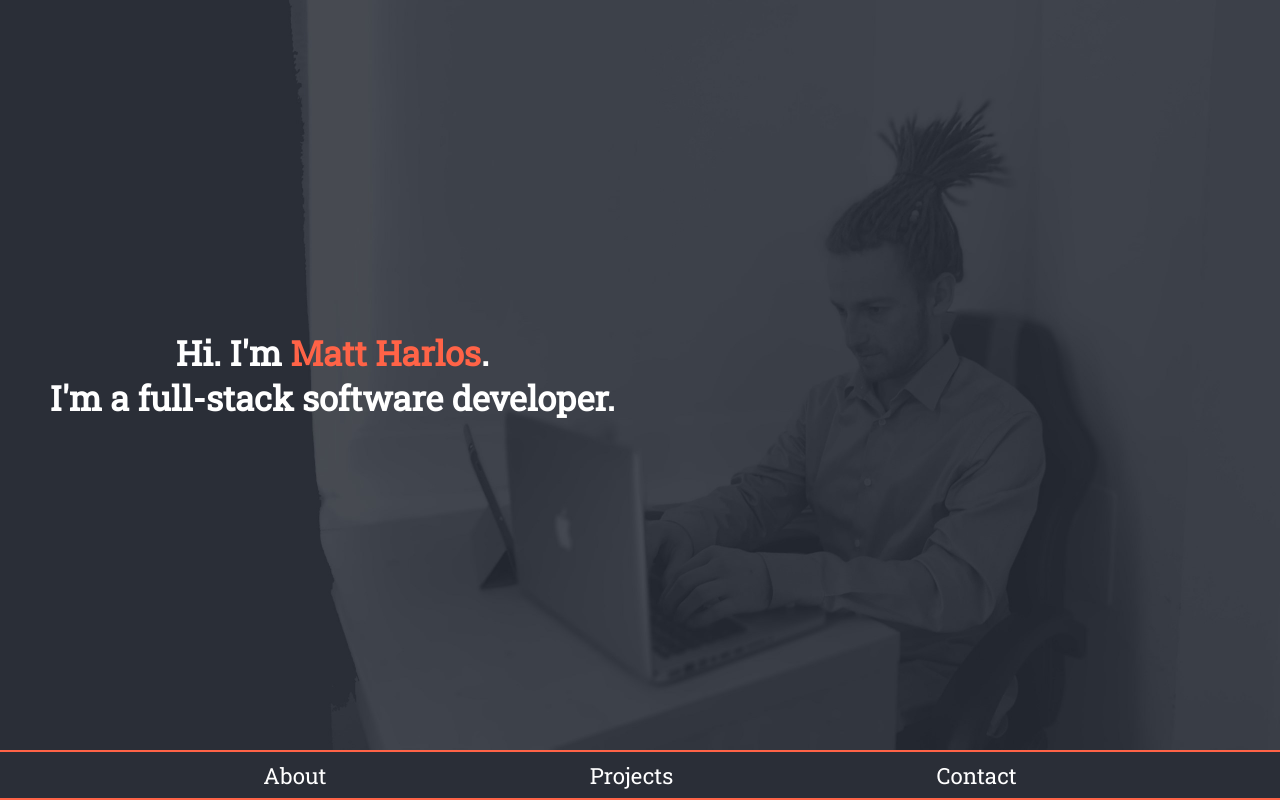
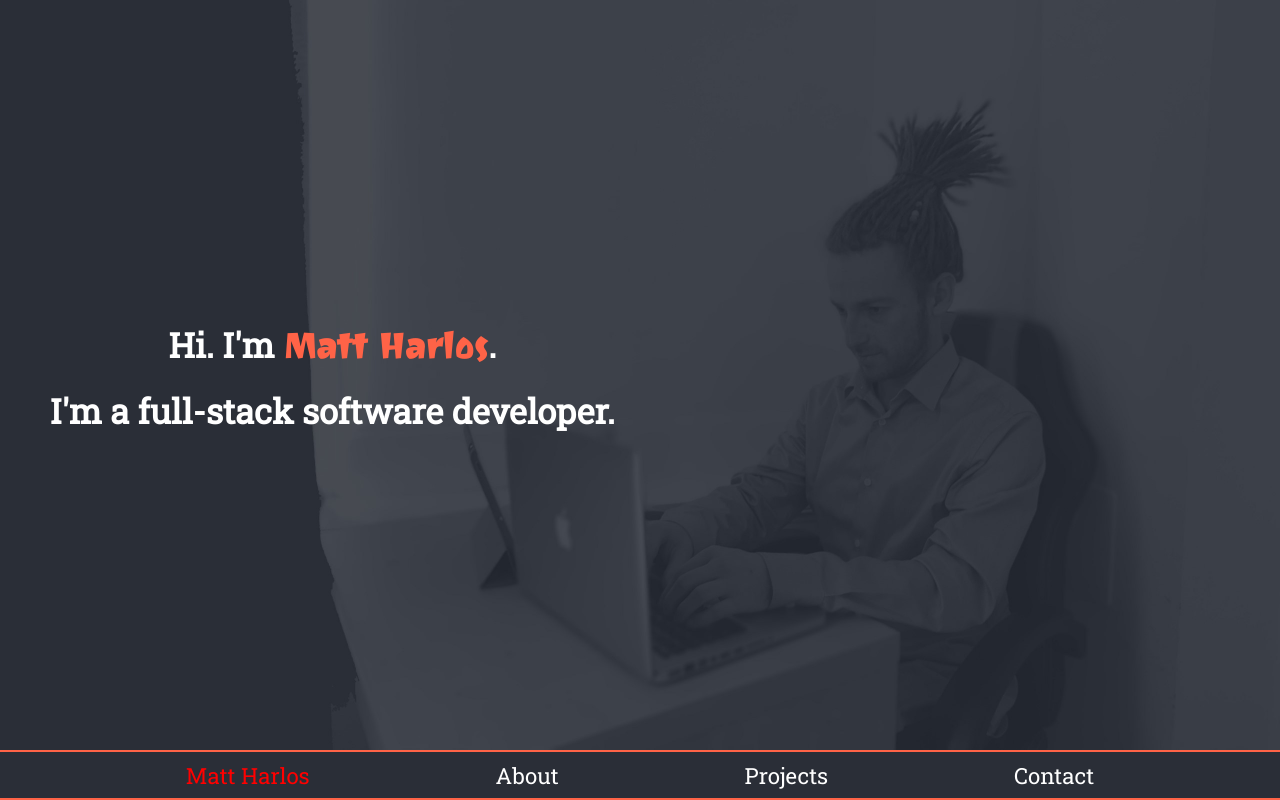
Before and after one commit to morival/Portfolio, a React (Create React App) app: page / in a window 1280 px wide. Shown: the top 800 px of the page. Built offline with nearby package versions, Linux system fonts and the light colour scheme.

Commit message:
added home button to nav menu

```diff
--- a/src/components/Home.js
+++ b/src/components/Home.js
@@ -8,7 +8,7 @@ function Home() {
         <section id="home">
             <div className="home-intro">
                 <h2>
-                    Hi. I'm <span className="highlight">Matt Harlos</span>.
+                    Hi. I'm <span className="highlight matt">Matt Harlos</span>.
                     <br/> I'm a full-stack software developer.
                 </h2>
             </div>
--- a/src/components/Nav.js
+++ b/src/components/Nav.js
@@ -6,7 +6,8 @@ function Nav() {
 
     return(
         <section id="nav">
-            <div className="section-link"><Link activeClass="active" to="about" spy={true} smooth={true}>About</Link></div>
+            <div className="section-link"><Link to="home" spy={true} smooth={true}>Matt Harlos</Link></div>
+            <div className="section-link"><Link to="about" spy={true} smooth={true}>About</Link></div>
             <div className="section-link"><Link to="projects" spy={true} smooth={true}>Projects</Link></div>
             <div className="section-link"><Link to="contact" spy={true} smooth={true}>Contact</Link></div>
 
--- a/src/components/home.css
+++ b/src/components/home.css
@@ -19,7 +19,12 @@
 
 h2 .highlight {
     color: tomato;
+    font-size: calc(34px + .8vw);
 
+}
+
+.matt {
+    font-family: "RaviPrakash-Regular";
 }
 
 .home-background {
--- a/src/index.css
+++ b/src/index.css
@@ -1,5 +1,11 @@
 @font-face {
-    font-family: "Roboto Slab";
-    src: local("Roboto Slab"),
-    url("./fonts/RobotoSlab/RobotoSlab-Regular.ttf") format("truetype");
-  }
+  font-family: "Roboto Slab";
+  src: local("Roboto Slab"),
+  url("./fonts/RobotoSlab/RobotoSlab-Regular.ttf") format("truetype");
+}
+
+@font-face {
+  font-family: "RaviPrakash-Regular";
+  src: local("RaviPrakash-Regular"),
+  url("./fonts/RaviPrakash-Regular.ttf") format("truetype");
+}
```
Also changed, not shown: src/fonts/RaviPrakash-Regular.ttf (added).
